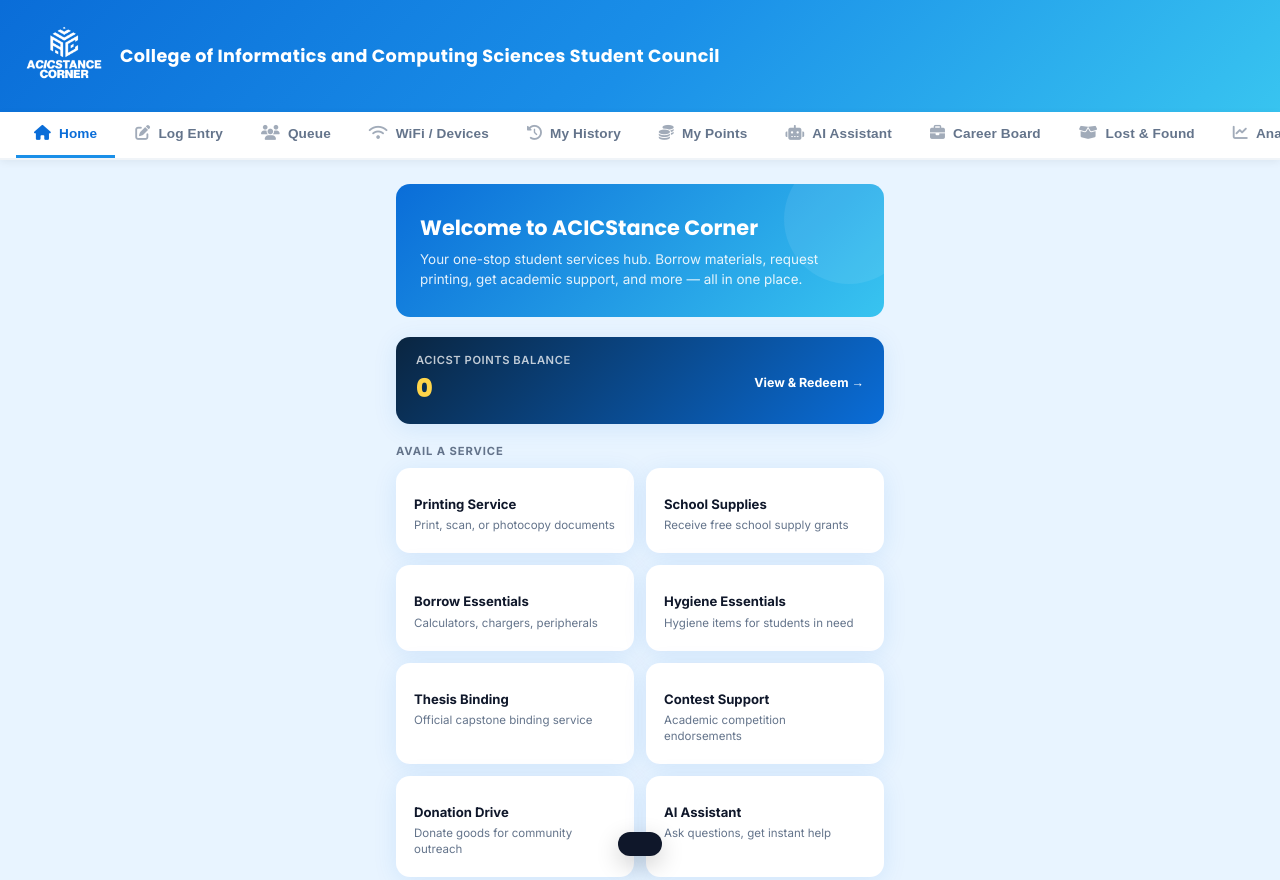
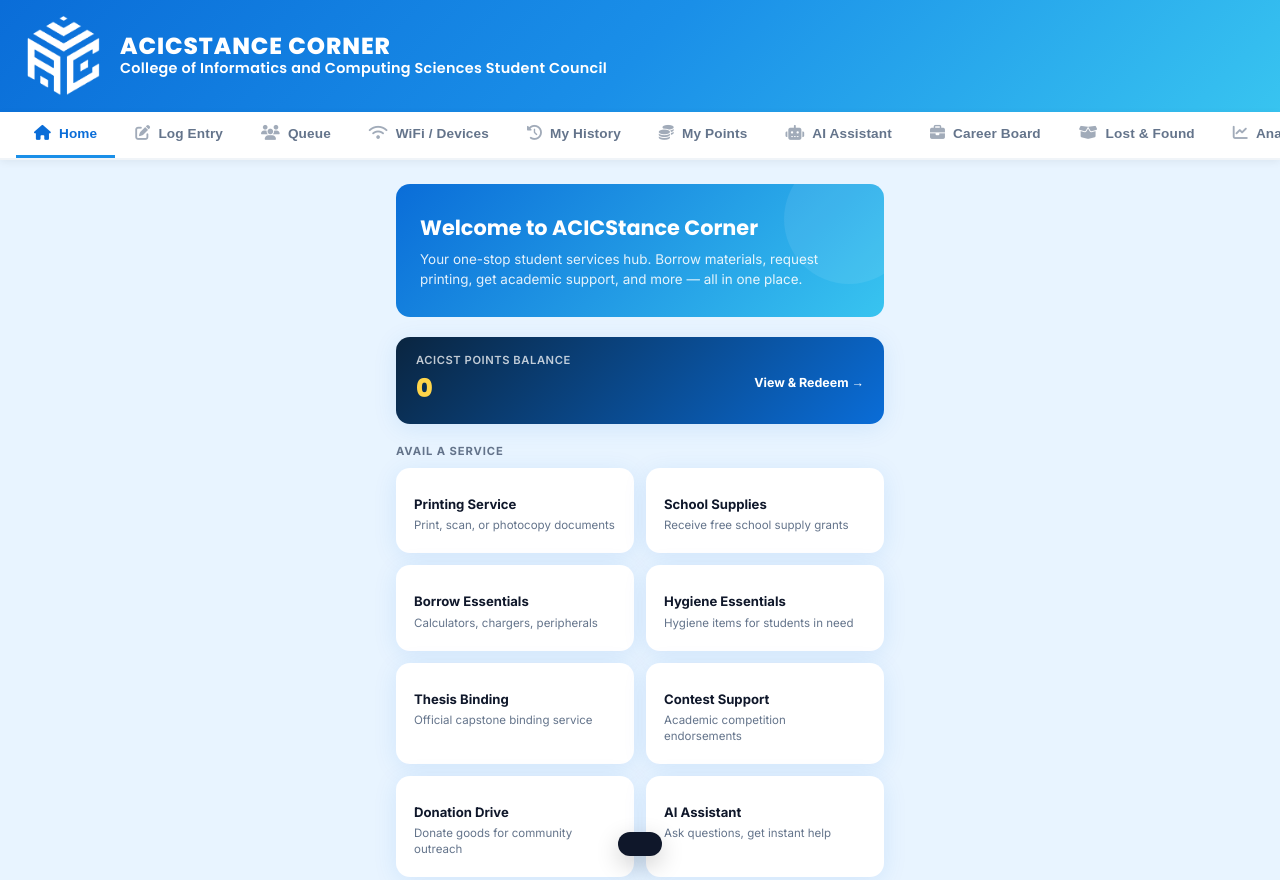
Before and after one commit to LncBnvj/ACICStance-Corner, a plain HTML site: page index.html in a window 1280 px wide. Shown: the top 880 px of the page. Drawn offline with Linux system fonts and the light colour scheme.

Commit message:
Refactor code structure for improved readability and maintainability

```diff
--- a/css/layout/header.css
+++ b/css/layout/header.css
@@ -25,8 +25,8 @@
 
 .header-text p {
   font-family: 'Poppins', sans-serif;
-  font-size: 1.1rem;
-  font-weight: 700;
+  font-size: 0.9rem;
+  font-weight: 100;
   color: var(--white);
   letter-spacing: 0.02em;
   text-transform: none;
--- a/html/partials/header.html
+++ b/html/partials/header.html
@@ -1,6 +1,7 @@
 <header class="site-header">
-  <img src="assets/ACICStance-Logo.png" class="logo-cube" alt="ACICStance Logo">
+  <img src="assets/logo/acicstance_corner.png" class="logo-cube" alt="ACICStance Logo">
   <div class="header-text">
+    <h1>ACICSTANCE CORNER</h1>
     <p>College of Informatics and Computing Sciences Student Council</p>
   </div>
 </header>
```
Also changed, not shown: assets/ACICStance-Logo.png (deleted), assets/logo/acicstance_corner.png (added).
